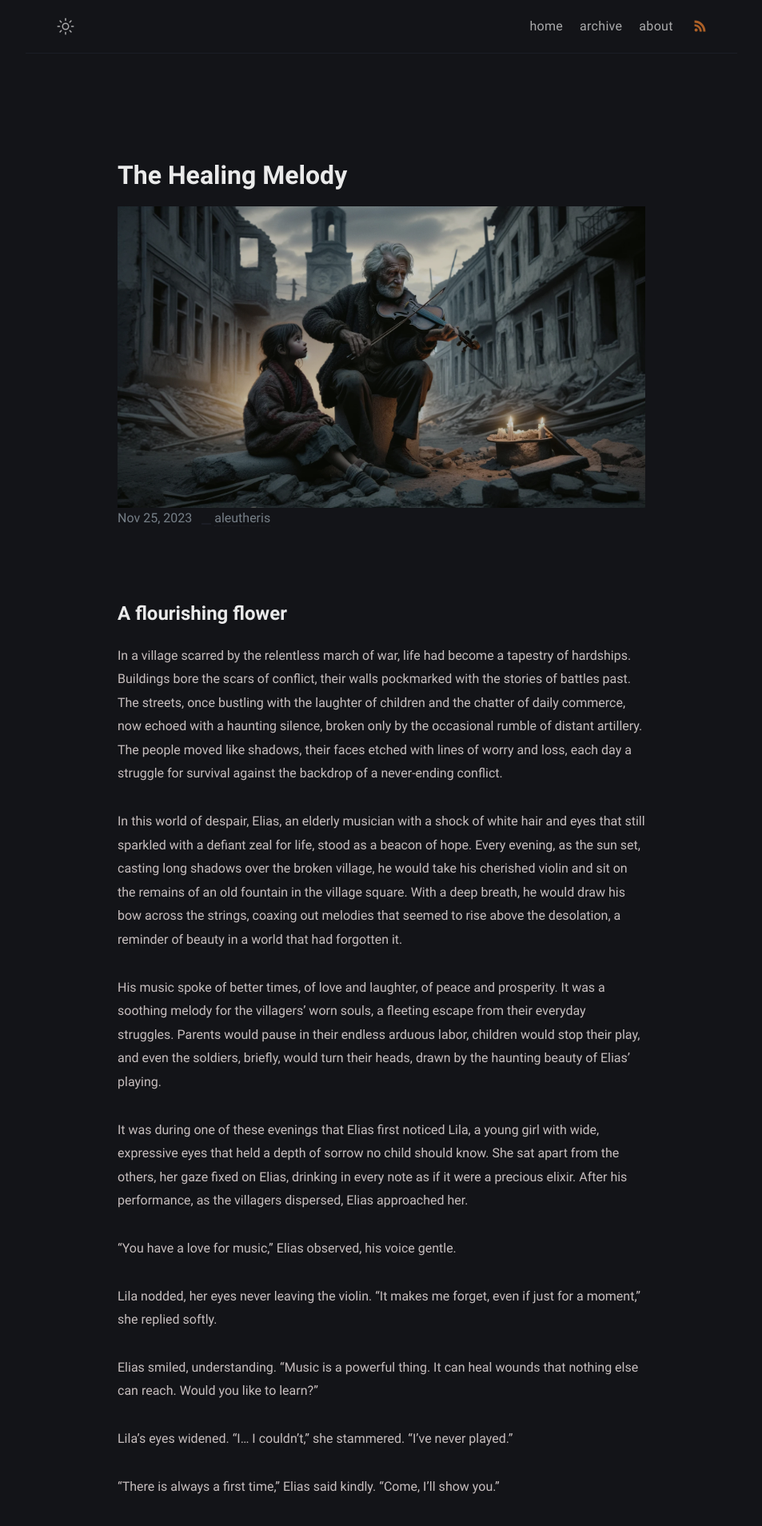
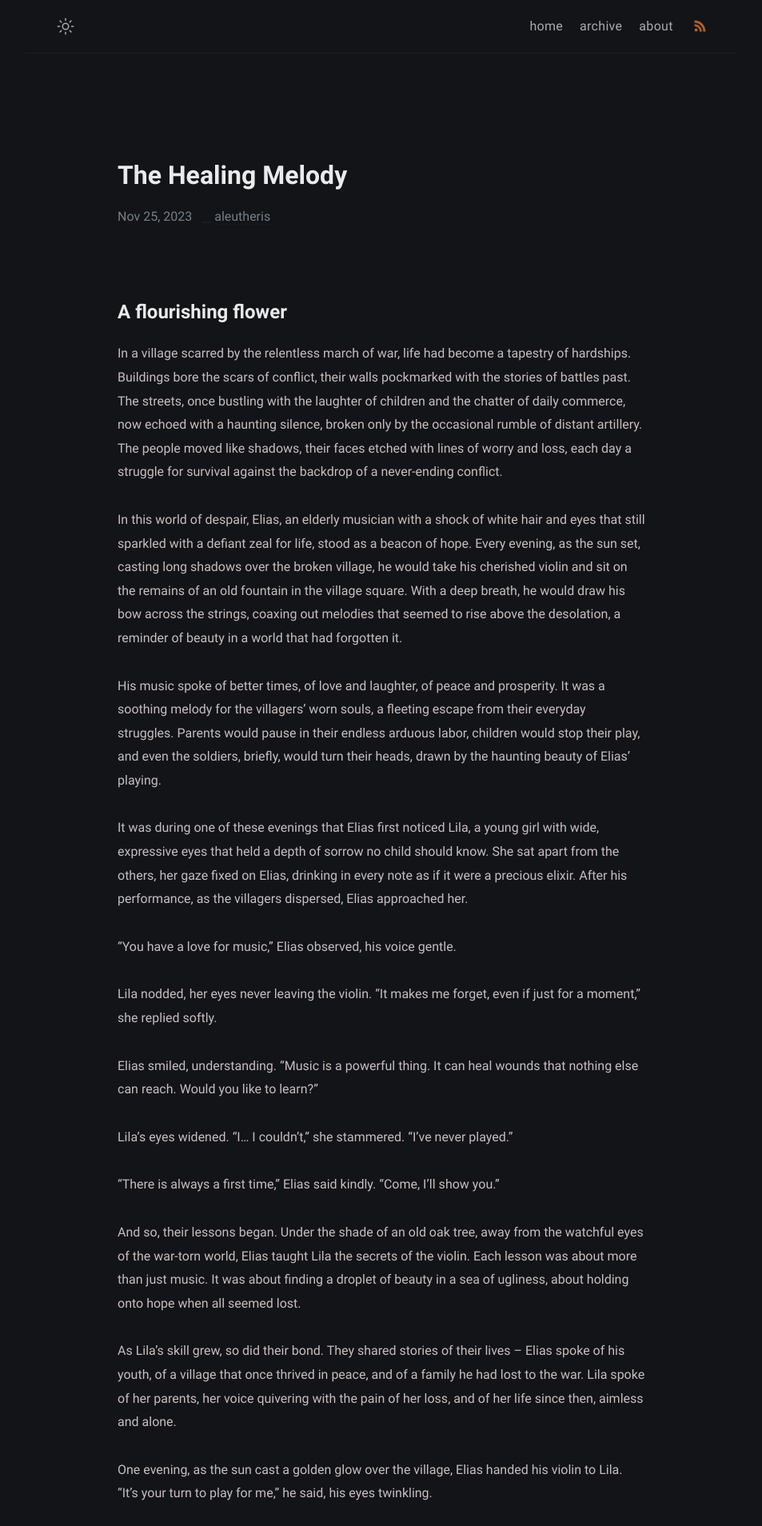
Before and after one commit to Nat0ne/simality, a Jekyll site: the page built from _posts/the-healing-melody/2023-11-25-the-healing-melody.md, in a window 1280 px wide. Shown: the top 1908 px of the page at 80% size, without its empty margins (163-1116 px from the left). Built offline with Jekyll 4.4.1, drawn with Linux system fonts in a browser that asks for light colours.

Commit message:
Remove the if statements of youtube and image

```diff
--- a/_layouts/post.html
+++ b/_layouts/post.html
@@ -51,7 +51,7 @@ layout: compress
             <meta property="og:image" content="{{ site.baseurl }}{{ page.image }}" />
           {% endif %}
 
-          {% if page.youtube_url %}
+          <!-- {% if page.youtube_url %} -->
             <div class="video-container">
               <iframe
                 src="{{ site.baseurl }}{{ page.youtube_url }}"
@@ -62,11 +62,11 @@ layout: compress
                 allowfullscreen>
               </iframe>
             </div>
-          {% else %}
+          <!-- {% else %}
             <img class="post-main_picture"
                 src="{{ site.baseurl }}{{ page.image }}" alt="{{ site.baseurl }}{{ site.image }}"
             />
-          {% endif %}
+          {% endif %} -->
 
           {% if page.date %}
           <div class="post-meta">
```
